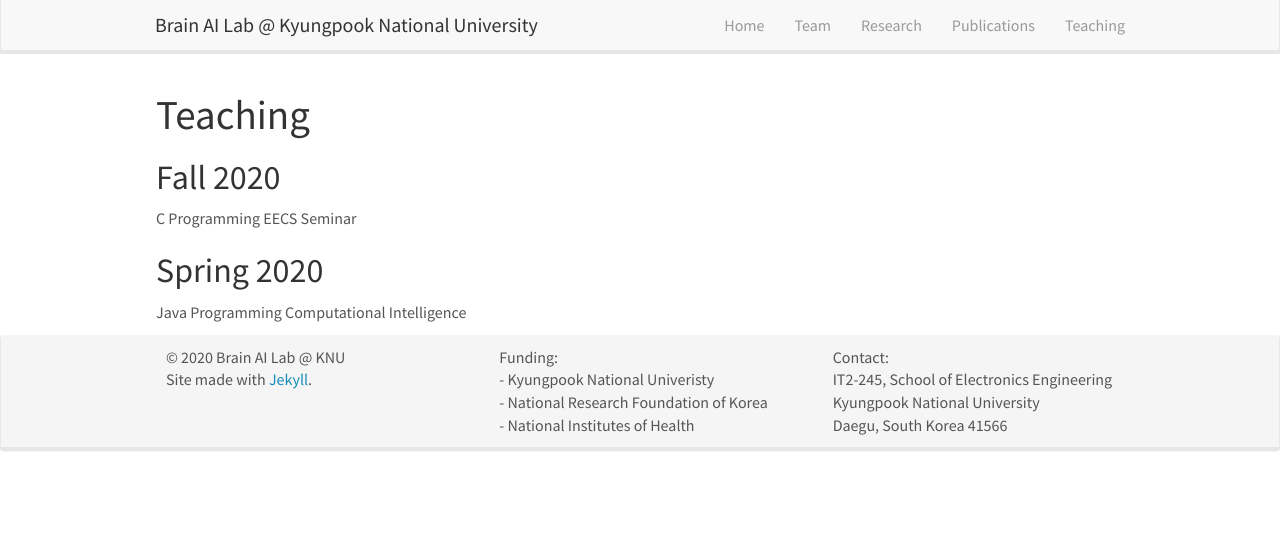
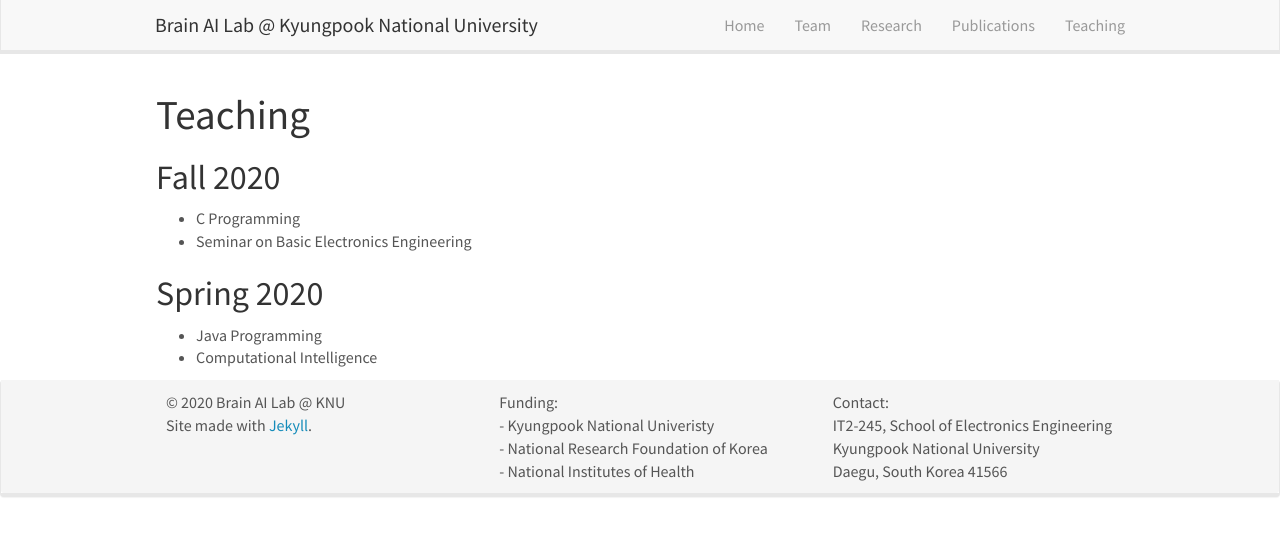
Before and after one commit to KNU-BrainAI/knu-brainai.github.io, a Jekyll site: the page built from _pages/teaching.md, in a window 1280 px wide. Shown: the top 536 px of the page. Built offline with Jekyll 4.4.1, drawn with Linux system fonts in a browser that asks for light colours; nearby versions of some CDN libraries.

Commit message:
Update teaching.md

```diff
--- a/_pages/teaching.md
+++ b/_pages/teaching.md
@@ -10,9 +10,9 @@ permalink: /teaching/
 # Teaching
 
 ## Fall 2020
-C Programming
-EECS Seminar
+- C Programming <br />
+- Seminar on Basic Electronics Engineering
 
 ## Spring 2020
-Java Programming
-Computational Intelligence
+- Java Programming <br />
+- Computational Intelligence
```
